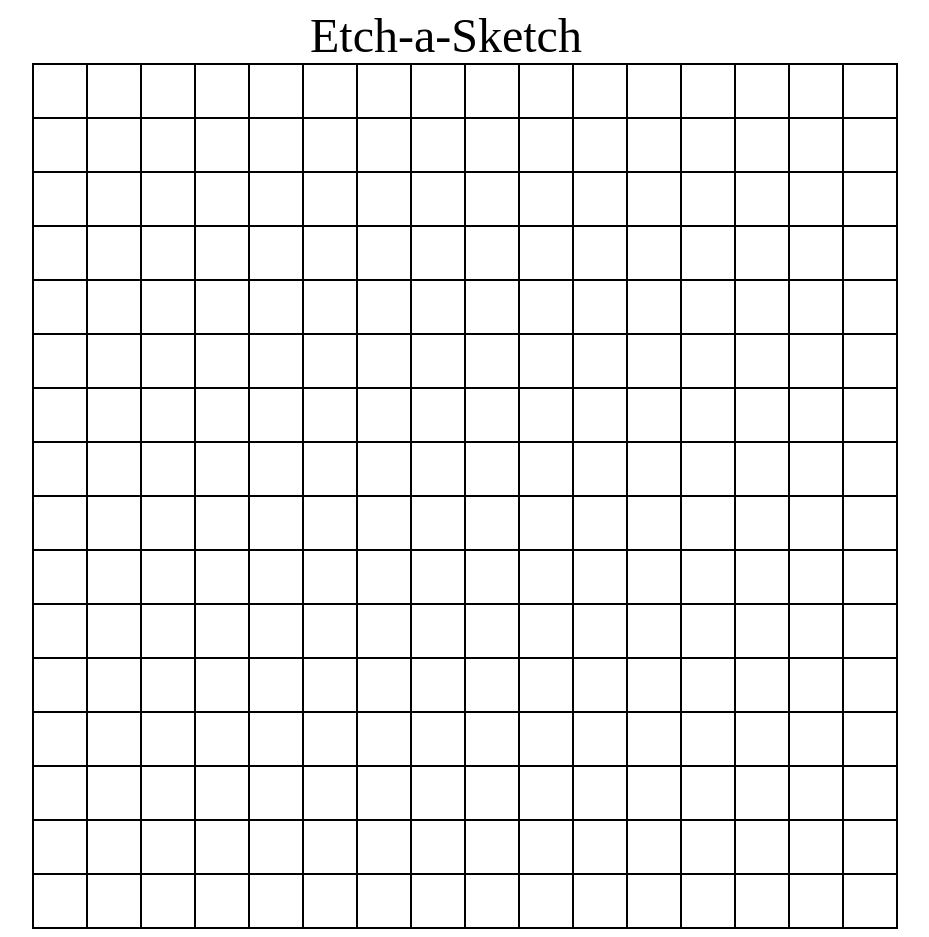
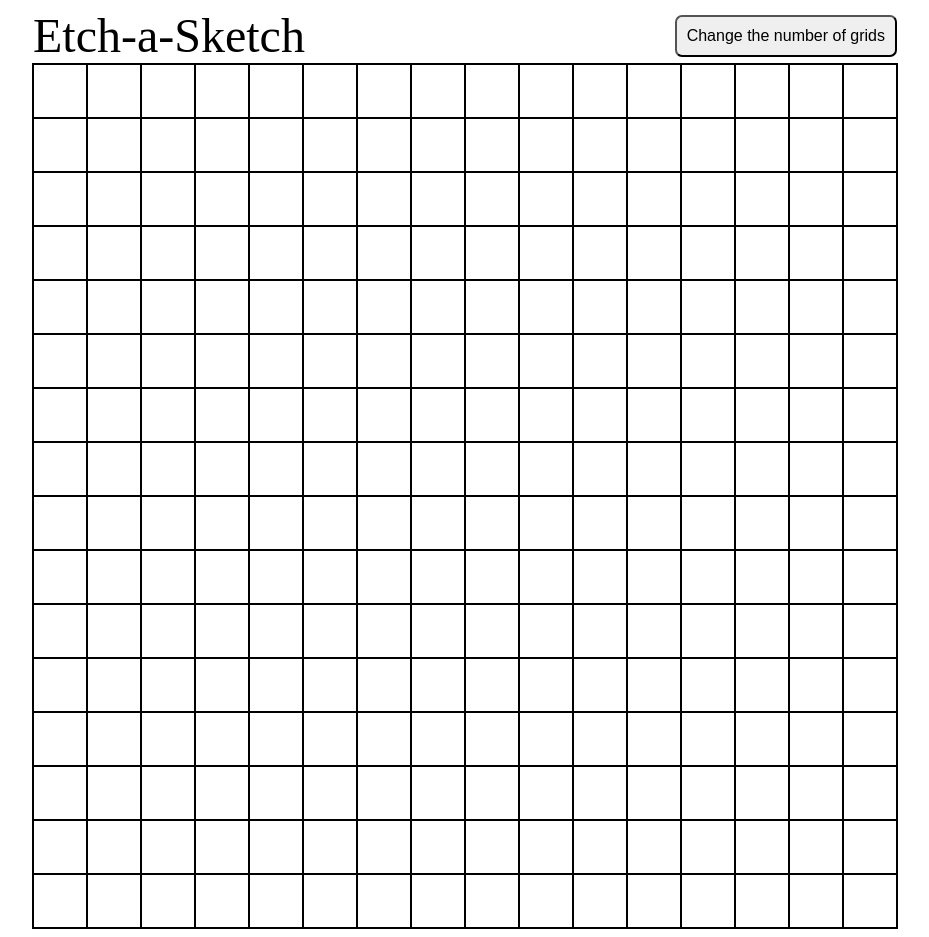
Before and after one commit to fsf1264/etch-a-sketch, a plain HTML site: page index.html in a window 1280 px wide. Shown: the whole page, without its empty margins (175-1104 px from the left). Drawn offline with Linux system fonts and the light colour scheme.

Commit message:
add and style the grid button

```diff
--- a/index.html
+++ b/index.html
@@ -8,7 +8,10 @@
     <script src="etch-a-sketch.js" defer></script>
 </head>
 <body>
+    <div class="title">
     <div class="header">Etch-a-Sketch</div>
+    <button class="btn-grids">Change the number of grids</button>
+    </div>
     <div class="container"></div>
 </body>
 </html>
--- a/style.css
+++ b/style.css
@@ -1,9 +1,21 @@
 body{
     box-sizing: border-box;
 }
+.title{
+    width: 864px;
+    margin: 0 auto;
+    display: flex;
+    align-items: center;
+    justify-content: space-between;
+}
+.btn-grids{
+    padding: 10px;
+    font-size: 16px;
+    border-radius: 7px;
+}
 .header{
     width: 310px;
-    margin: 0 auto;
+    margin-right: auto;
     font-size: 48px;
 }
 .container{
```
